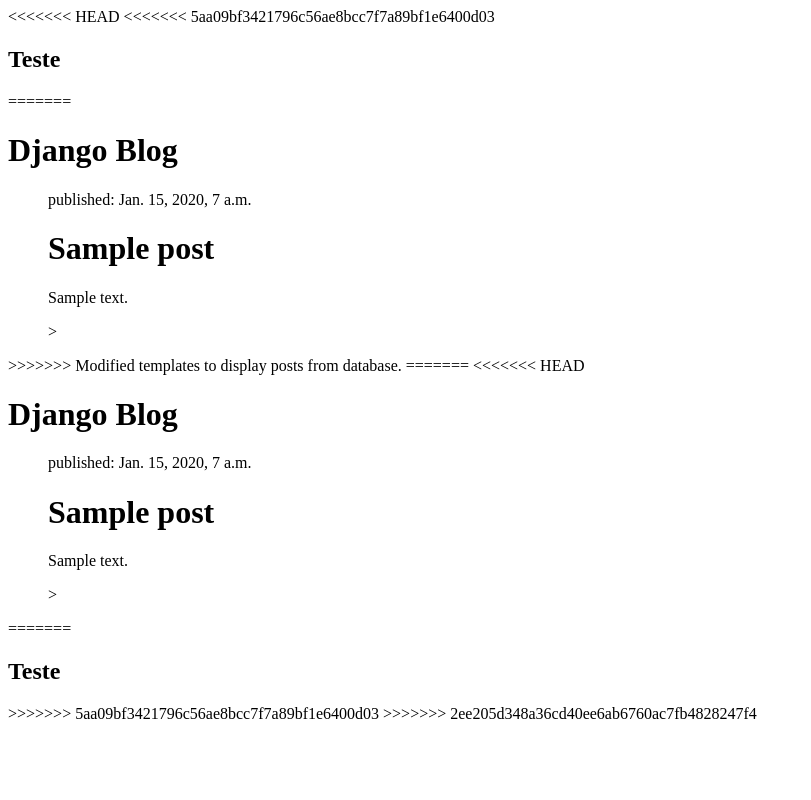
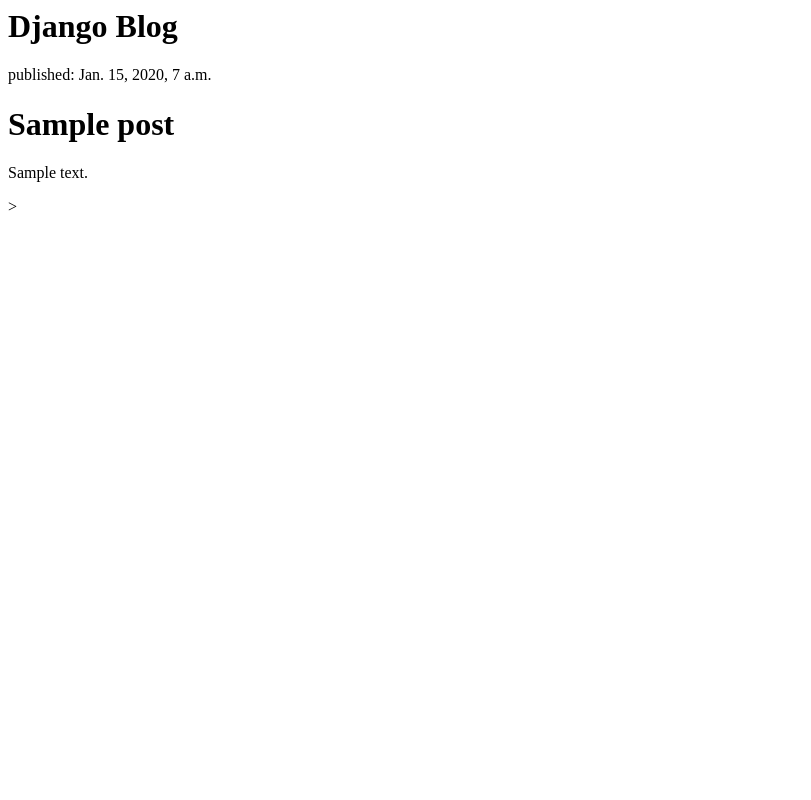
Before and after one commit to mariobischoff/my-first-blog, a Django app: template blog/templates/blog/post_list.html in a window 1280 px wide. Shown: the whole page, without its empty margins (0-811 px from the left). Run offline with Django 3.2, Linux system fonts and the light colour scheme; the template is opened without the code that fills it: values that come from a table or form of the project are taken from there, others are empty; tables that the repository leaves empty hold one stand-in row (values such as "Sample post").

Commit message:
Template.

```diff
--- a/blog/templates/blog/post_list.html
+++ b/blog/templates/blog/post_list.html
@@ -3,38 +3,16 @@
 		<title>Blog</title>
 	</head>
 	<body>
-<<<<<<< HEAD
-<<<<<<< 5aa09bf3421796c56ae8bcc7f7a89bf1e6400d03
-		<h2>Teste</h2>
-=======
 		<div>
 			<h1>Django Blog</h1>
 		</div>
-
 		{% for post in posts %}
-			<dir>
+			<div>
 				<p>published: {{ post.published_date }}</p>
 				<h1>{{ post.title }}</h1>
 				<p>{{ post.text|linebreaksbr }}</p>>
-			</dir>
+			</div>
 		{% endfor %}
->>>>>>> Modified templates to display posts from database.
-=======
-<<<<<<< HEAD
 		<div>
-			<h1>Django Blog</h1>
-		</div>
-
-		{% for post in posts %}
-			<dir>
-				<p>published: {{ post.published_date }}</p>
-				<h1>{{ post.title }}</h1>
-				<p>{{ post.text|linebreaksbr }}</p>>
-			</dir>
-		{% endfor %}
-=======
-		<h2>Teste</h2>
->>>>>>> 5aa09bf3421796c56ae8bcc7f7a89bf1e6400d03
->>>>>>> 2ee205d348a36cd40ee6ab6760ac7fb4828247f4
 	</body>
 </html>
```
